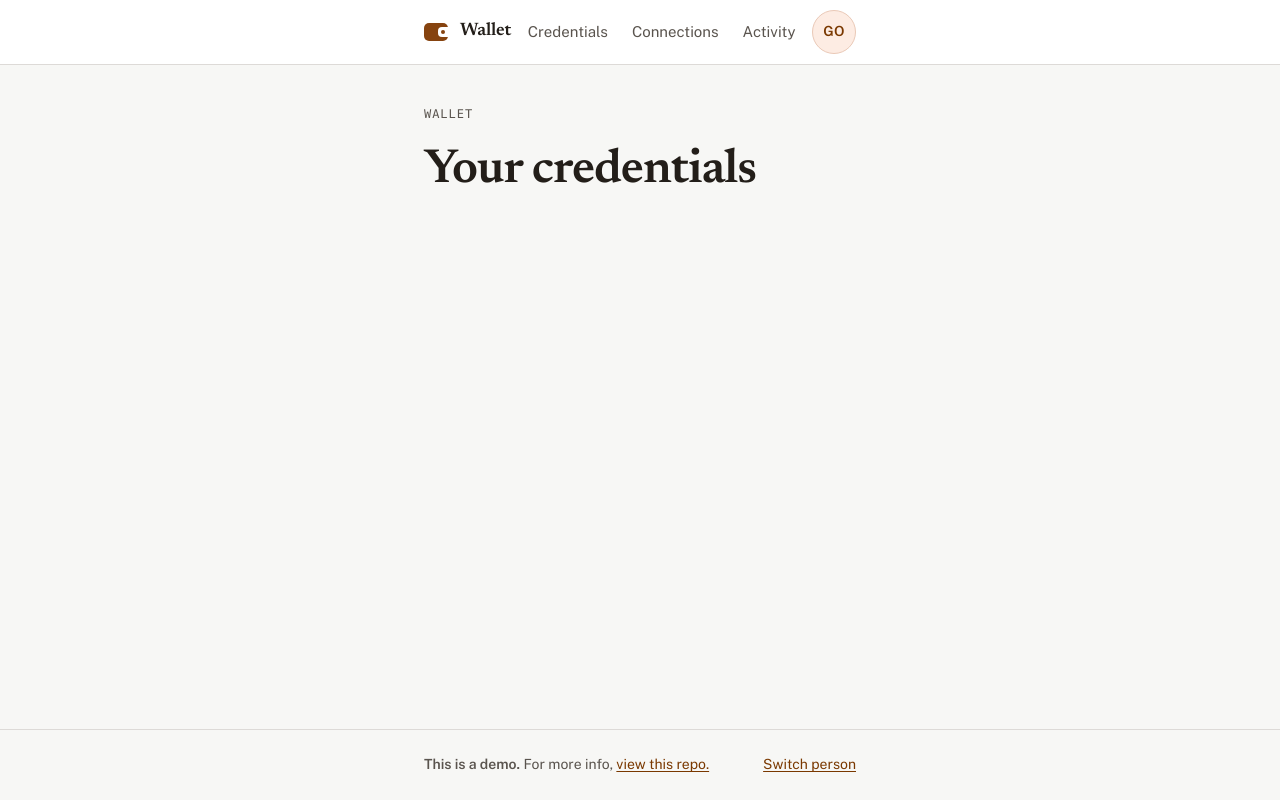
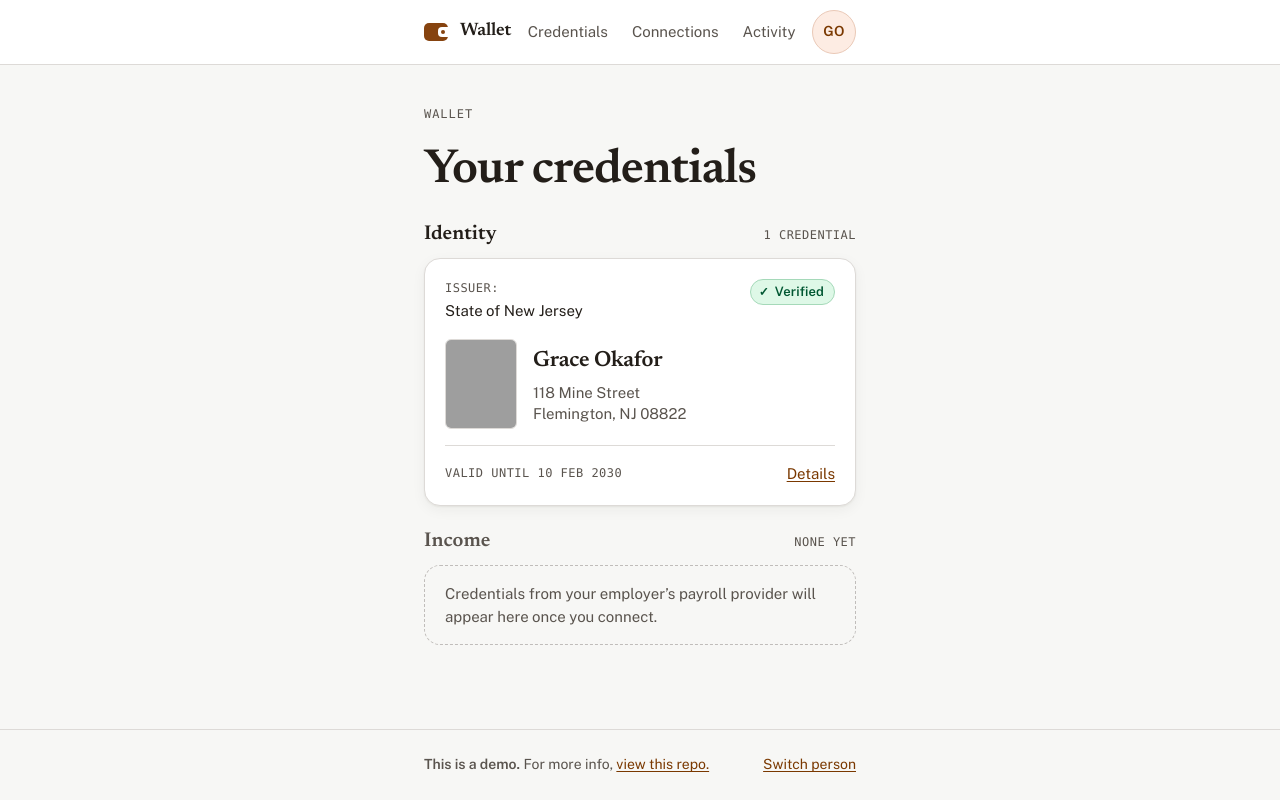
Before and after one commit to edmullen/credentials-demo, a FastAPI app: page /p/p01/credentials in a window 1280 px wide. Run offline with FastAPI, Linux system fonts and the light colour scheme; grey boxes are pictures that could not be loaded.

Commit message:
Show identity credentials, the detail view and switcher badges
Credentials home renders the .cred card with the photo taken from the
credential's own image claim, or the empty slot with a disabled Add
Identity button. Detail shows the badge, message and claims as received,
with the tampered note and the disclosure. The switcher's badge is the
result of verifying each person's credential.

Co-Authored-By: Claude Sonnet 5 <noreply@anthropic.com>

```diff
--- /dev/null
+++ b/apps/wallet/app/credentials.py
@@ -0,0 +1,126 @@
+"""A person's credentials, verified on every request.
+
+Nothing is stored: the committed JWTs are read, checked against the trust list and turned into
+what a screen shows. The claims are displayed as received, so a tampered credential shows what
+it says, with a badge that says not to believe it.
+"""
+
+import json
+from dataclasses import dataclass
+from functools import lru_cache
+
+from app import clock
+from app.display import issuer_phrase, long_date, short_date, state_name
+from app.outcomes import NO_CREDENTIAL, PRESENTATIONS, Presentation, message_for
+from app.people import DATA_DIR
+from app.verify import Outcome, verify
+
+# Category comes from `type`, not from a claim (credential-model §3, decision 2).
+CATEGORIES = {"IdentityCredential": "Identity", "PaystubCredential": "Income", "BenefitCredential": "Benefits"}
+URN_PREFIX = "urn:uuid:"
+
+
+@lru_cache
+def _committed() -> tuple[dict[str, list[str]], dict]:
+    credentials = json.loads((DATA_DIR / "credentials.json").read_text())
+    trust = json.loads((DATA_DIR / "trust.json").read_text())
+    return credentials, trust
+
+
+@dataclass(frozen=True)
+class CredentialView:
+    id: str  # the credential's uuid without urn:uuid:, as used in URLs
+    token: str
+    outcome: Outcome
+    claims: dict
+    kid: str | None
+    category: str
+
+    @property
+    def presentation(self) -> Presentation:
+        return PRESENTATIONS[self.outcome]
+
+    @property
+    def subject(self) -> dict:
+        return self.claims.get("credentialSubject") or {}
+
+    @property
+    def address(self) -> dict:
+        return self.subject.get("address") or {}
+
+    @property
+    def issuer_name(self) -> str:
+        return (self.claims.get("issuer") or {}).get("name", "")
+
+    @property
+    def issuer_id(self) -> str:
+        return (self.claims.get("issuer") or {}).get("id", "")
+
+    @property
+    def issuer_phrase(self) -> str:
+        return issuer_phrase(self.issuer_name)
+
+    @property
+    def types(self) -> str:
+        return ", ".join(self.claims.get("type", []))
+
+    @property
+    def message(self) -> str:
+        date = self.claims.get("validUntil") if self.outcome is Outcome.EXPIRED else self.claims.get("validFrom")
+        return message_for(self.outcome, issuer_phrase(self.issuer_name), long_date(date))
+
+    @property
+    def city_line(self) -> str:
+        a = self.address
+        return f"{a.get('addressLocality', '')}, {a.get('addressRegion', '')} {a.get('postalCode', '')}".strip()
+
+    @property
+    def state_full(self) -> str:
+        return state_name(self.address.get("addressRegion"))
+
+    @property
+    def birth_date(self) -> str:
+        return long_date(self.subject.get("birthDate"))
+
+    @property
+    def valid_from(self) -> str:
+        return long_date(self.claims.get("validFrom"))
+
+    @property
+    def valid_until(self) -> str:
+        return long_date(self.claims.get("validUntil"))
+
+    @property
+    def valid_until_short(self) -> str:
+        return short_date(self.claims.get("validUntil"))
+
+
+def credentials_for(person_id: str) -> list[CredentialView]:
+    stored, trust = _committed()
+    now = clock.now()
+    views = []
+    for token in stored.get(person_id, []):
+        result = verify(token, trust, now)
+        claims = result.claims or {}
+        types = [t for t in claims.get("type", []) if t in CATEGORIES]
+        views.append(
+            CredentialView(
+                id=claims.get("id", "").removeprefix(URN_PREFIX),
+                token=token,
+                outcome=result.outcome,
+                claims=claims,
+                kid=result.kid,
+                category=CATEGORIES[types[0]] if types else "Identity",
+            )
+        )
+    return views
+
+
+def find_credential(person_id: str, credential_id: str) -> CredentialView | None:
+    return next((c for c in credentials_for(person_id) if c.id == credential_id), None)
+
+
+def identity_status(person_id: str) -> Presentation:
+    """The switcher's badge: the result of verifying the person's credential, or its absence."""
+    views = credentials_for(person_id)
+    return views[0].presentation if views else NO_CREDENTIAL
--- /dev/null
+++ b/apps/wallet/app/display.py
@@ -0,0 +1,51 @@
+"""Display text the Wallet composes. None of it is signed by an issuer (docs/design.md §6)."""
+
+from datetime import date
+
+STATES = {
+    "AL": "Alabama", "AK": "Alaska", "AZ": "Arizona", "AR": "Arkansas", "CA": "California",
+    "CO": "Colorado", "CT": "Connecticut", "DE": "Delaware", "DC": "District of Columbia",
+    "FL": "Florida", "GA": "Georgia", "HI": "Hawaii", "ID": "Idaho", "IL": "Illinois",
+    "IN": "Indiana", "IA": "Iowa", "KS": "Kansas", "KY": "Kentucky", "LA": "Louisiana",
+    "ME": "Maine", "MD": "Maryland", "MA": "Massachusetts", "MI": "Michigan", "MN": "Minnesota",
+    "MS": "Mississippi", "MO": "Missouri", "MT": "Montana", "NE": "Nebraska", "NV": "Nevada",
+    "NH": "New Hampshire", "NJ": "New Jersey", "NM": "New Mexico", "NY": "New York",
+    "NC": "North Carolina", "ND": "North Dakota", "OH": "Ohio", "OK": "Oklahoma", "OR": "Oregon",
+    "PA": "Pennsylvania", "RI": "Rhode Island", "SC": "South Carolina", "SD": "South Dakota",
+    "TN": "Tennessee", "TX": "Texas", "UT": "Utah", "VT": "Vermont", "VA": "Virginia",
+    "WA": "Washington", "WV": "West Virginia", "WI": "Wisconsin", "WY": "Wyoming",
+}
+
+MONTHS = [
+    "January", "February", "March", "April", "May", "June",
+    "July", "August", "September", "October", "November", "December",
+]
+
+
+def parse_date(value: str | None) -> date | None:
+    """The calendar date of an ISO 8601 date or timestamp, or None if absent or unreadable."""
+    try:
+        return date.fromisoformat(value[:10]) if value else None
+    except ValueError:
+        return None
+
+
+def long_date(value: str | None) -> str:
+    """'2 September 1991'"""
+    d = parse_date(value)
+    return f"{d.day} {MONTHS[d.month - 1]} {d.year}" if d else ""
+
+
+def short_date(value: str | None) -> str:
+    """'15 Jan 2030'"""
+    d = parse_date(value)
+    return f"{d.day} {MONTHS[d.month - 1][:3]} {d.year}" if d else ""
+
+
+def state_name(code: str | None) -> str:
+    return STATES.get(code or "", code or "")
+
+
+def issuer_phrase(name: str) -> str:
+    """How a sentence refers to an issuer: 'the State of New Jersey', but 'Meridian Payroll'."""
+    return f"the {name}" if name.startswith("State of ") else name
--- a/apps/wallet/app/main.py
+++ b/apps/wallet/app/main.py
@@ -7,7 +7,9 @@ from fastapi.staticfiles import StaticFiles
 from fastapi.templating import Jinja2Templates
 
 from app.peers import wake_peers
+from app.credentials import credentials_for, find_credential, identity_status
 from app.people import all_people, get_person
+from app.verify import Outcome
 
 BASE_DIR = Path(__file__).parent
 
@@ -62,7 +64,23 @@ async def index() -> RedirectResponse:
 
 @app.get("/p/{person_id}/credentials", response_class=HTMLResponse)
 async def credentials(request: Request, person: dict = Depends(viewed_person)) -> HTMLResponse:
-    return render(request, "credentials.html", person, "credentials")
+    identity = [c for c in credentials_for(person["id"]) if c.category == "Identity"]
+    return render(request, "credentials.html", person, "credentials", identity=identity)
+
+
+@app.get("/p/{person_id}/credentials/{credential_id}", response_class=HTMLResponse)
+async def credential(
+    request: Request, credential_id: str, person: dict = Depends(viewed_person)
+) -> HTMLResponse:
+    # Someone else's credential id is a 404, not a redirect: the URL shape shouldn't imply that
+    # one person's wallet can address another's.
+    found = find_credential(person["id"], credential_id)
+    if found is None:
+        raise HTTPException(status_code=404)
+    return render(
+        request, "credential.html", person, "credentials",
+        c=found, tampered=found.outcome is Outcome.TAMPERED,
+    )
 
 
 @app.get("/p/{person_id}/connections", response_class=HTMLResponse)
@@ -84,9 +102,9 @@ async def switch(
     # Rows keep the reader on the kind of screen they came from. Only a known screen name is
     # accepted, so the query string can't steer a link anywhere else.
     screen = from_screen if from_screen in dict(NAV) else "credentials"
-    return render(
-        request, "switch.html", person, "", people=all_people(), screen=screen
-    )
+    # Each badge is the result of verifying that person's credential, not a stored field.
+    rows = [{**p, "status": identity_status(p["id"])} for p in all_people()]
+    return render(request, "switch.html", person, "", people=rows, screen=screen)
 
 
 @app.get("/health")
--- a/apps/wallet/app/templates/credentials.html
+++ b/apps/wallet/app/templates/credentials.html
@@ -6,5 +6,48 @@
         <p class="intro__eyebrow">Wallet</p>
         <h1 class="intro__title">Your credentials</h1>
       </div>
+      <section class="category" aria-labelledby="cat-identity">
+        <div class="category__head">
+          <h2 class="category__title" id="cat-identity">Identity</h2>
+          <span class="card__meta">{% if identity %}{{ identity|length }} credential{{ "s" if identity|length != 1 }}{% else %}None yet{% endif %}</span>
+        </div>
+        {% for c in identity %}
+        <a class="cred" href="/p/{{ person.id }}/credentials/{{ c.id }}">
+          <span class="cred__top">
+            <span class="cred__issuer">
+              <span class="card__meta">Issuer:</span>
+              <span class="cred__issuer-name">{{ c.issuer_name }}</span>
+            </span>
+            <span class="badge badge--{{ c.presentation.variant }}"><span class="badge__icon" aria-hidden="true">{{ c.presentation.glyph|safe }}</span>{{ c.presentation.label }}</span>
+          </span>
+          <span class="cred__id">
+            <img class="cred__photo" src="{{ c.subject.image }}" alt="{{ person.name }}" width="72" height="90">
+            <span class="cred__lines">
+              <span class="cred__name">{{ c.subject.givenName }} {{ c.subject.familyName }}</span>
+              <span class="cred__address">{{ c.address.streetAddress }}<br>{{ c.city_line }}</span>
+            </span>
+          </span>
+          <span class="rule"></span>
+          <span class="cred__foot card__meta">
+            <span>Valid until {{ c.valid_until_short }}</span>
+            <span class="cred__more">Details</span>
+          </span>
+        </a>
+        {% else %}
+        <div class="empty">
+          <p>You have not yet added an Identity credential</p>
+          <button class="btn" type="button" disabled>Add Identity</button>
+        </div>
+        {% endfor %}
+      </section>
+      {% if identity %}
+      <section class="category category--waiting" aria-labelledby="cat-income">
+        <div class="category__head">
+          <h2 class="category__title" id="cat-income">Income</h2>
+          <span class="card__meta">None yet</span>
+        </div>
+        <p class="category__waiting-note">Credentials from your employer&rsquo;s payroll provider will appear here once you connect.</p>
+      </section>
+      {% endif %}
     </div>
 {% endblock %}
--- a/apps/wallet/app/templates/switch.html
+++ b/apps/wallet/app/templates/switch.html
@@ -15,6 +15,7 @@
               <span class="people__name">{{ p.name }}</span>
               <span class="people__place">{{ p.place }}</span>
             </span>
+            <span class="badge badge--{{ p.status.variant }}"><span class="badge__icon" aria-hidden="true">{{ p.status.glyph|safe }}</span>{{ p.status.label }}</span>
           </a>
         </li>
         {% endfor %}
```
Also changed, not shown: apps/wallet/app/templates/credential.html (added, +87 -0 lines).
